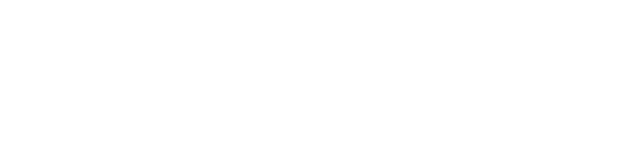
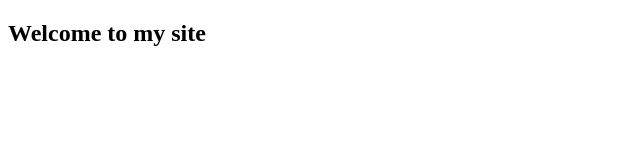
Before and after one commit to mahmoudkarem/gitcource, a plain HTML site: page index.html in a window 1280 px wide. Shown: the whole page, without its empty margins (0-640 px from the left). Drawn offline with Linux system fonts and the light colour scheme.

Commit message:
welcome message to mysite

```diff
--- a/index.html
+++ b/index.html
@@ -8,5 +8,9 @@
 </head>
 <body>
 
+    <h2>
+        Welcome to my site
+    </h2>
+
 </body>
 </html>
```
